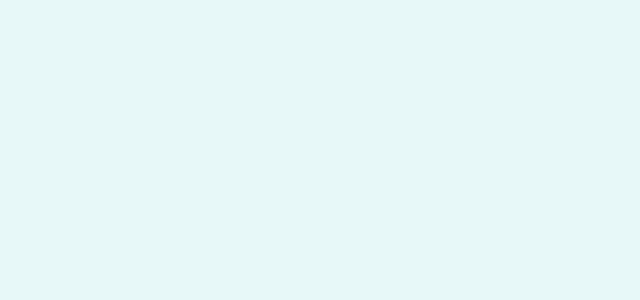
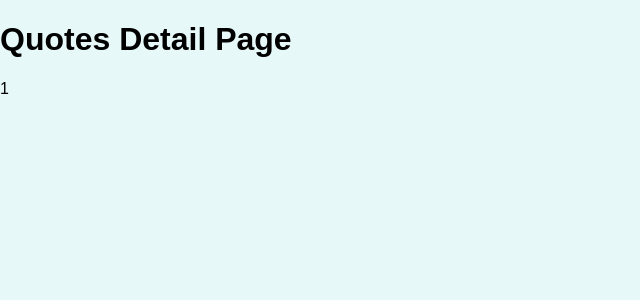
Before and after one commit to wkberezowski/quote-app, a JavaScript app: page /quotes/1 in a window 1280 px wide. Shown: the top 300 px of the page, without its empty margins (0-640 px from the left). Built offline with nearby package versions, Linux system fonts and the light colour scheme.

Commit message:
added redirects

```diff
--- a/src/App.js
+++ b/src/App.js
@@ -1,8 +1,24 @@
+import { Route, Switch, Redirect } from 'react-router-dom';
+import AllQuotes from './pages/AllQuotes';
+import NewQuote from './pages/NewQuote';
+import QuoteDetail from './pages/QuoteDetail';
+
 function App() {
   return (
-    <div>
-
-    </div>
+    <Switch>
+      <Route path='/' exact>
+        <Redirect to='/quotes' />
+      </Route>
+      <Route path='/quotes' exact>
+        <AllQuotes />
+      </Route>
+      <Route path='/quotes/:quoteId'>
+        <QuoteDetail />
+      </Route>
+      <Route path='/new-quote'>
+        <NewQuote />
+      </Route>
+    </Switch>
   );
 }
 
--- a/src/index.js
+++ b/src/index.js
@@ -1,7 +1,12 @@
 import ReactDOM from 'react-dom/client';
+import { BrowserRouter } from 'react-router-dom';
 
 import './index.css';
 import App from './App';
 
 const root = ReactDOM.createRoot(document.getElementById('root'));
-root.render(<App />);
+root.render(
+  <BrowserRouter>
+    <App />
+  </BrowserRouter>
+);
--- /dev/null
+++ b/src/pages/AllQuotes.js
@@ -0,0 +1,5 @@
+const AllQuotes = () => {
+  return <h1>All Quotes Page</h1>;
+};
+
+export default AllQuotes;
--- /dev/null
+++ b/src/pages/NewQuote.js
@@ -0,0 +1,5 @@
+const NewQuote = () => {
+  return <h1>New Quotes Page</h1>;
+};
+
+export default NewQuote;
--- /dev/null
+++ b/src/pages/QuoteDetail.js
@@ -0,0 +1,13 @@
+import { useParams } from 'react-router-dom';
+
+const QuoteDetail = () => {
+  const params = useParams();
+  return (
+    <>
+      <h1> Quotes Detail Page</h1>
+      <p>{params.quoteId}</p>
+    </>
+  );
+};
+
+export default QuoteDetail;
```
